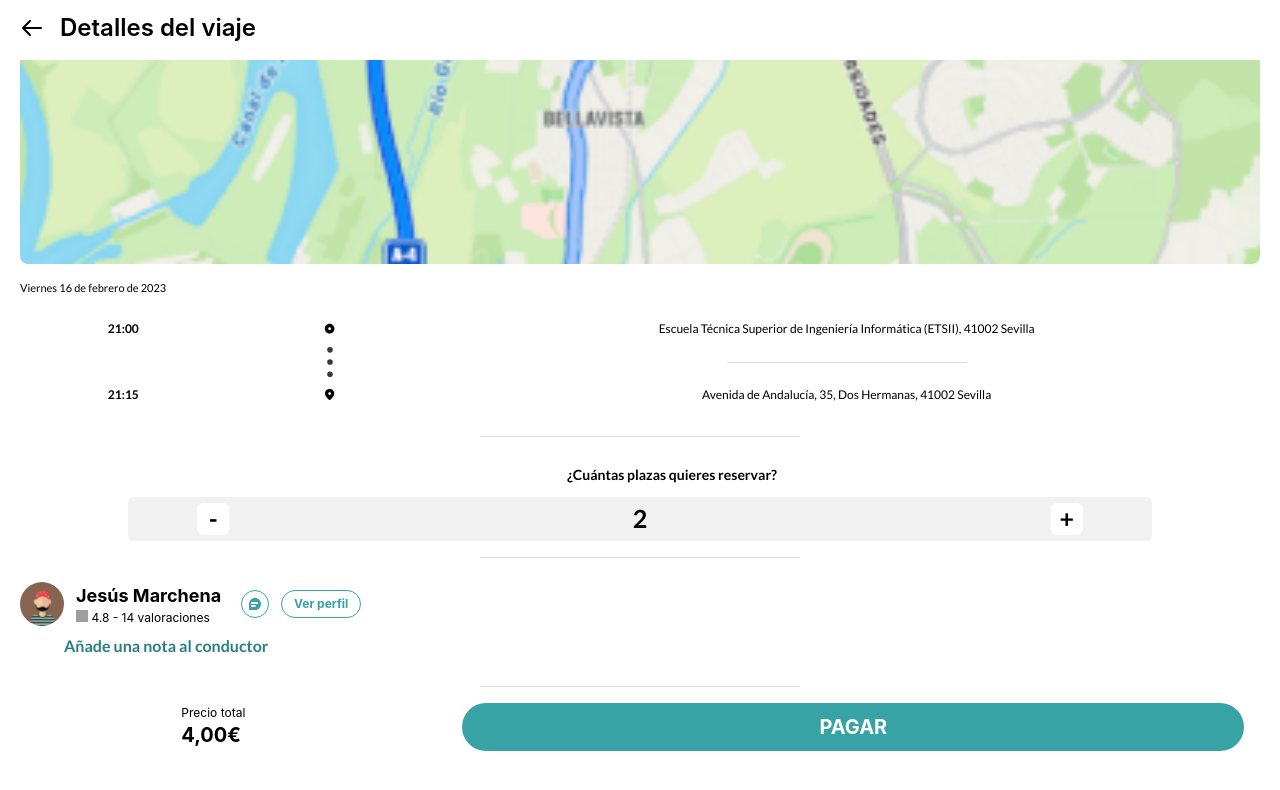
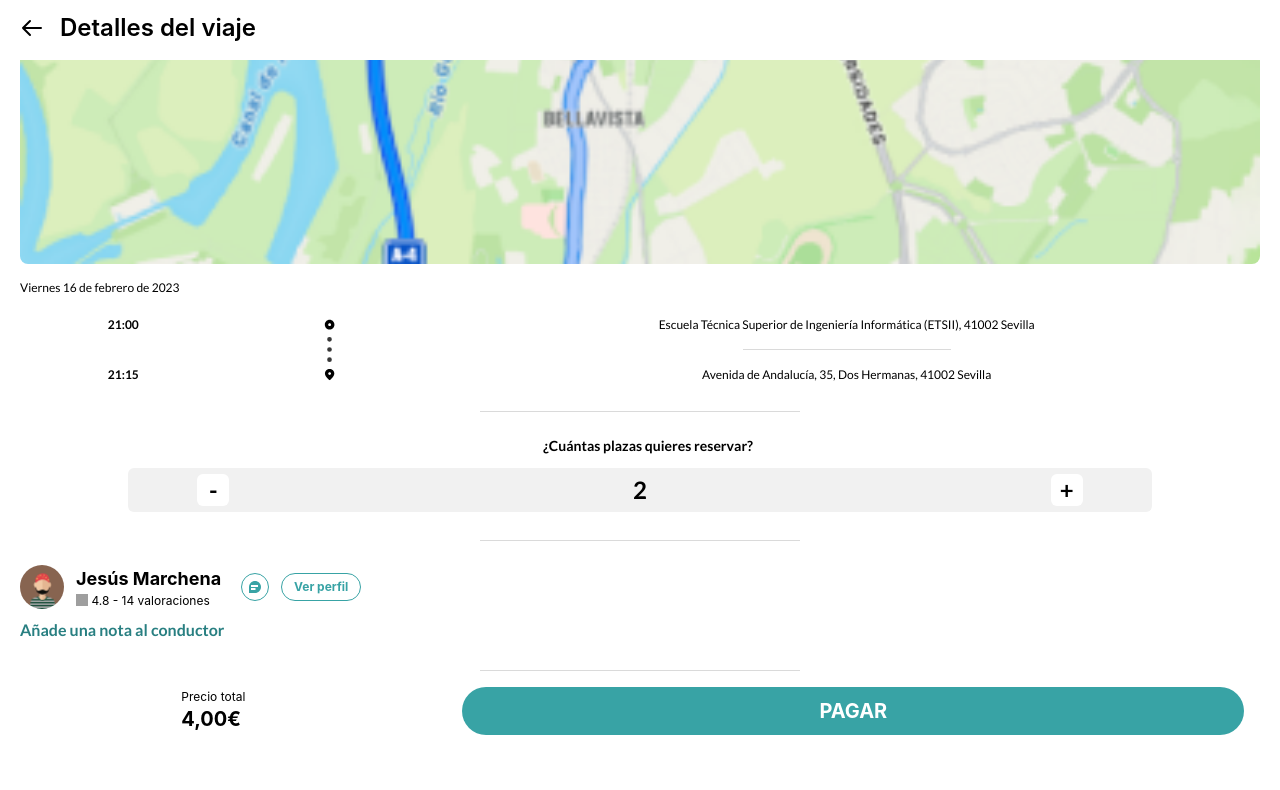
Before and after one commit to ISPP-Grupo5/BugaLink, a Next.js app in the folder bugalink-frontend/: page /ride/V1StGXR8_Z5jdHi6B-myT/detailsTwo in a window 1280 px wide. Shown: the top 790 px of the page. Built offline with nearby package versions, Linux system fonts and the light colour scheme; grey boxes are pictures that could not be loaded.

Commit message:
fix: minor changes for better deployment
Some minor changes have been made to avoid the deployed view from looking weird

```diff
--- a/bugalink-frontend/pages/ride/[id]/detailsTwo.tsx
+++ b/bugalink-frontend/pages/ride/[id]/detailsTwo.tsx
@@ -20,53 +20,50 @@ export default function DetailsOne() {
       </Link>
       {/* Details */}
       <div className="px-5 py-2">
-        <p className="text-[11px] font-lato">Viernes 16 de febrero de 2023</p>
+        <p className="text-xs font-lato">Viernes 16 de febrero de 2023</p>
       </div>
       <div className="grid justify-items-center items-center grid-cols-6 grid-rows-3 px-5 py-2">
-        <span className="font-lato font-bold text-[12px]">21:00</span>
+        <span className="font-lato font-bold text-xs">21:00</span>
         <SourcePin />
-        <span className="col-span-4 font-lato text-[12px]">
+        <span className="col-span-4 font-lato text-xs">
           Escuela Técnica Superior de Ingeniería Informática (ETSII), 41002
           Sevilla
         </span>
 
         <div></div>
         <Dots />
-        <hr
-          className="col-span-4 mt-4 mb-4 w-60"
-          style={{ color: '#DADADA' }}
-        />
+        <hr className="col-span-4 mt-1 mb-1 w-52 text-border-color" />
 
-        <span className="font-lato font-bold text-[12px]">21:15</span>
+        <span className="font-lato font-bold text-xs">21:15</span>
         <TargetPin />
-        <span className="col-span-4 font-lato text-[12px]">
+        <span className="col-span-4 font-lato text-xs">
           Avenida de Andalucía, 35, Dos Hermanas, 41002 Sevilla
         </span>
       </div>
 
       <div className="grid justify-items-center">
-        <hr className="mt-4 mb-4 w-80" style={{ color: '#DADADA' }} />
+        <hr className="mt-4 mb-3 w-80 text-border-color" />
       </div>
 
       {/* Seats selector */}
-      <div className="grid grid-rows-2 justify-items-center items-center">
-        <span className="font-lato font-semibold text-[14px] ml-[5%]">
+      <div className="grid grid-rows-2 justify-items-center items-center mb-3">
+        <span className="font-lato font-semibold text-sm ml-4">
           ¿Cuántas plazas quieres reservar?
         </span>
-        <div className="grid grid-cols-6 bg-[#F1F1F1] rounded-md h-11 w-4/5 justify-items-center items-center">
+        <div className="grid grid-cols-6 bg-base rounded-md h-11 w-4/5 justify-items-center items-center">
           <div className="grid justify-items-center content-center rounded-md bg-white w-8 h-8">
-            <span className="font-lato font-bold text-[25px]">-</span>
+            <span className="font-lato font-bold text-2xl">-</span>
           </div>
           <div className="col-span-4">
-            <span className="font-lato font-bold text-[25px]">2</span>
+            <span className="font-lato font-bold text-2xl">2</span>
           </div>
           <div className="grid justify-items-center content-center rounded-md bg-white w-8 h-8">
-            <span className="font-lato font-bold text-[25px]">+</span>
+            <span className="font-lato font-bold text-2xl">+</span>
           </div>
         </div>
       </div>
       <div className="grid justify-items-center">
-        <hr className="mt-4 mb-4 w-80" style={{ color: '#DADADA' }} />
+        <hr className="mt-4 mb-4 w-80 text-border-color" />
       </div>
 
       {/* Profile header */}
@@ -96,8 +93,8 @@ export default function DetailsOne() {
           </div>
         </div>
       </div>
-      <div className="flex flex-row ml-[5%]">
-        <p className="font-lato text-[#287F81] font-bold">
+      <div className="flex flex-row ml-5">
+        <p className="font-lato text-dark-turquoise font-bold">
           Añade una nota al conductor
         </p>
       </div>
@@ -105,7 +102,7 @@ export default function DetailsOne() {
       {/* Trip request */}
       <div className="w-full mt-3 mb-2 left-0 bg-white rounded-t-lg">
         <div className="grid justify-items-center">
-          <hr className="mt-4 mb-4 w-80" style={{ color: '#DADADA' }} />
+          <hr className="mt-4 mb-4 w-80 text-border-color" />
         </div>
         <div className="grid grid-cols-3 items-center justify-items-center">
           <div className="flex flex-col">
--- a/bugalink-frontend/tailwind.config.js
+++ b/bugalink-frontend/tailwind.config.js
@@ -18,8 +18,10 @@ module.exports = {
       'red-dark': '#da0000',
       'red-button': '#ff7e7e',
       turquoise: '#38a3a5',
+      'dark-turquoise': '#287F81',
       green: '#75a538',
       yellow: '#f9c200',
+      'border-color': '#DADADA',
     },
     extend: {
       fontFamily: {
```
Also changed, not shown: bugalink-frontend/public/assets/dots.svg.
